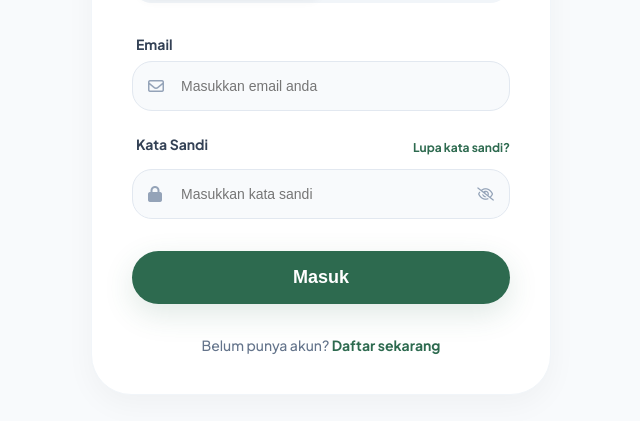
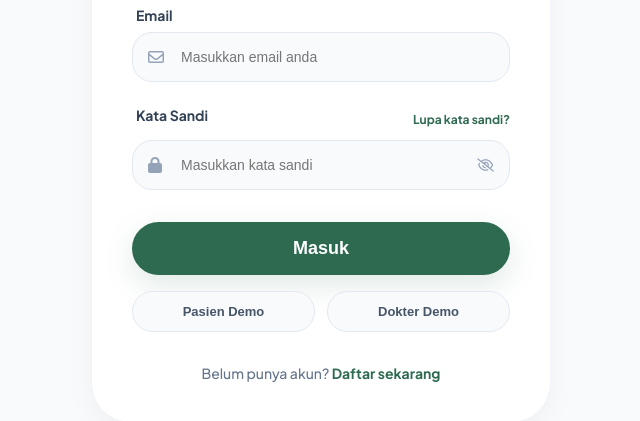
Before and after one commit to yayangacor/HCI-LEC-DENTAL-LINK, a plain HTML site: page login.html in a window 1280 px wide. Shown: the part 305-726 px from the top of the page, without its empty margins (319-959 px from the left). Drawn offline with Linux system fonts and the light colour scheme.

Commit message:
add demo account

```diff
--- a/login.html
+++ b/login.html
@@ -103,6 +103,16 @@
                     Masuk
                 </button>
 
+                <!-- Demo Buttons -->
+                <div style="margin-top: 16px; display: flex; gap: 12px;">
+                    <button type="button" onclick="loginDemo('pasien')" style="flex: 1; padding: 12px; border: 1px solid #E2E8F0; border-radius: 999px; background: #F8FAFC; font-size: 13px; font-weight: 700; color: #475569; cursor: pointer; transition: all 0.2s;">
+                        Pasien Demo
+                    </button>
+                    <button type="button" onclick="loginDemo('dokter')" style="flex: 1; padding: 12px; border: 1px solid #E2E8F0; border-radius: 999px; background: #F8FAFC; font-size: 13px; font-weight: 700; color: #475569; cursor: pointer; transition: all 0.2s;">
+                        Dokter Demo
+                    </button>
+                </div>
+
             </form>
 
             <!-- Footer -->
--- a/login.js
+++ b/login.js
@@ -1,4 +1,34 @@
 // Ganti bagian <script> di dalam login.html dengan kode ini:
+
+// Seeding akun demo jika belum ada di localStorage
+(function seedDemoAccounts() {
+    const demoUsers = [
+        {
+            id: "demo-pasien-id",
+            role: "pasien",
+            name: "Sarah Connor",
+            email: "pasien@demo.com",
+            password: "password123"
+        },
+        {
+            id: "demo-dokter-id",
+            role: "dokter",
+            name: "Dr. Smith",
+            email: "dokter@demo.com",
+            password: "password123",
+            clinic: "Dental Care Plus - Senopati",
+            location: "Jakarta Selatan"
+        }
+    ];
+
+    let users = JSON.parse(localStorage.getItem('dentalLinkUsers')) || [];
+    demoUsers.forEach(demoUser => {
+        if (!users.some(u => u.email === demoUser.email)) {
+            users.push(demoUser);
+        }
+    });
+    localStorage.setItem('dentalLinkUsers', JSON.stringify(users));
+})();
 
 let currentRole = 'pasien';
 
@@ -93,3 +123,18 @@ document.getElementById('loginForm').addEventListener('submit', function(e) {
         errorBox.style.display = 'block';
     }
 });
+
+function loginDemo(role) {
+    const email = role === 'pasien' ? 'pasien@demo.com' : 'dokter@demo.com';
+    const password = 'password123';
+
+    setRole(role);
+
+    document.getElementById('emailInput').value = email;
+    document.getElementById('passwordInput').value = password;
+
+    // Trigger form submit
+    setTimeout(() => {
+        document.getElementById('loginForm').dispatchEvent(new Event('submit'));
+    }, 100);
+}
```
Also changed, not shown: daftar_endpoint.txt (added).
